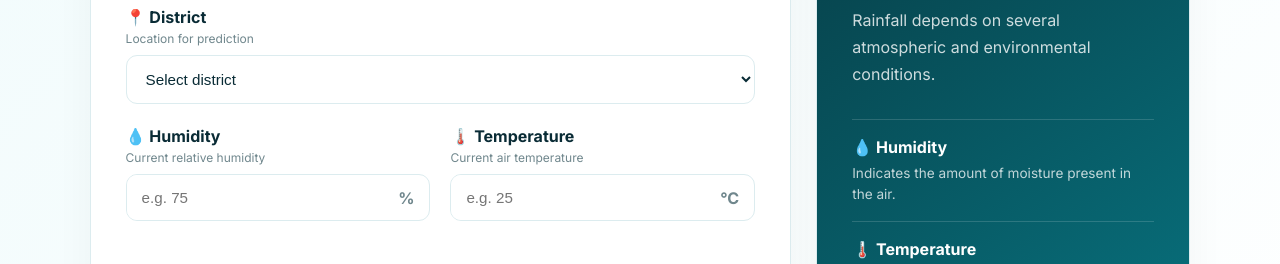
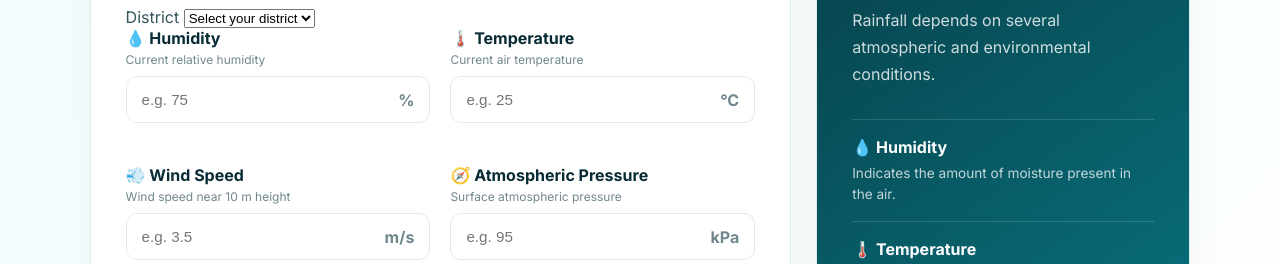
Before and after one commit to hancyshandeshc-hub/PROJECT_NO_1, a plain HTML site: page prediction.html in a window 1280 px wide. Shown: the part 480-744 px from the top of the page. Drawn offline with Linux system fonts and the light colour scheme.

Commit message:
Refactor district selection dropdown in prediction.html

```diff
--- a/prediction.html
+++ b/prediction.html
@@ -116,75 +116,78 @@
 
                     <!-- DISTRICT -->
 
-                    <div class="input-group">
+                    <div class="form-group">
+    <label for="district">
+        District
+    </label>
 
-                        <label for="district">
+    <select id="district" name="district" required>
+        <option value="" disabled selected>Select your district</option>
 
-                            📍 District
-
-                            <span>
-                                Location for prediction
-                            </span>
-
-                        </label>
-
-                        <select
-                            id="district"
-                            required
-                        >
-
-                            <option value="">
-                                Select district
-                            </option>
-
-                            <!--
-                            Replace/add districts according
-                            to the values used by your model.
-                            -->
-
-                            <option value="Kathmandu">
-                                Kathmandu
-                            </option>
-
-                            <option value="Chitwan">
-                                Chitwan
-                            </option>
-
-                            <option value="Jhapa">
-                                Jhapa
-                            </option>
-
-                            <option value="Morang">
-                                Morang
-                            </option>
-
-                            <option value="Sunsari">
-                                Sunsari
-                            </option>
-
-                            <option value="Rupandehi">
-                                Rupandehi
-                            </option>
-
-                            <option value="Kaski">
-                                Kaski
-                            </option>
-
-                            <option value="Lalitpur">
-                                Lalitpur
-                            </option>
-
-                            <option value="Bhaktapur">
-                                Bhaktapur
-                            </option>
-
-                            <option value="Others">
-                                Others
-                            </option>
-
-                        </select>
-
-                    </div>
+        <option value="Arghakhanchi">Arghakhanchi</option>
+        <option value="Baglung">Baglung</option>
+        <option value="Baitadi">Baitadi</option>
+        <option value="Bajang">Bajang</option>
+        <option value="Banke">Banke</option>
+        <option value="Bara">Bara</option>
+        <option value="Bardiya">Bardiya</option>
+        <option value="Bhaktapur">Bhaktapur</option>
+        <option value="Chitawan">Chitawan</option>
+        <option value="Dadeldhura">Dadeldhura</option>
+        <option value="Dailekh">Dailekh</option>
+        <option value="Dang">Dang</option>
+        <option value="Darchula">Darchula</option>
+        <option value="Dhading">Dhading</option>
+        <option value="Dhankuta">Dhankuta</option>
+        <option value="Dhanusa">Dhanusa</option>
+        <option value="Dolkha">Dolkha</option>
+        <option value="Dolpa">Dolpa</option>
+        <option value="Doti">Doti</option>
+        <option value="Gorkha">Gorkha</option>
+        <option value="Gulmi">Gulmi</option>
+        <option value="Humla">Humla</option>
+        <option value="Ilam">Ilam</option>
+        <option value="Jhapa">Jhapa</option>
+        <option value="Jumla">Jumla</option>
+        <option value="Kabhre">Kabhre</option>
+        <option value="Kailali">Kailali</option>
+        <option value="Kanchanpur">Kanchanpur</option>
+        <option value="Kaski">Kaski</option>
+        <option value="Kathmandu">Kathmandu</option>
+        <option value="Lalitpur">Lalitpur</option>
+        <option value="Lamjung">Lamjung</option>
+        <option value="Mahottari">Mahottari</option>
+        <option value="Makwanpur">Makwanpur</option>
+        <option value="Manang">Manang</option>
+        <option value="Morang">Morang</option>
+        <option value="Mugu">Mugu</option>
+        <option value="Mustang">Mustang</option>
+        <option value="Myagdi">Myagdi</option>
+        <option value="Nawalparasi">Nawalparasi</option>
+        <option value="Nuwakot">Nuwakot</option>
+        <option value="Okhaldhunga">Okhaldhunga</option>
+        <option value="Palpa">Palpa</option>
+        <option value="Panchther">Panchther</option>
+        <option value="Parbat">Parbat</option>
+        <option value="Rasuwa">Rasuwa</option>
+        <option value="Routahat">Routahat</option>
+        <option value="Rukum">Rukum</option>
+        <option value="Rupandehi">Rupandehi</option>
+        <option value="Salyan">Salyan</option>
+        <option value="Sankhuwasabha">Sankhuwasabha</option>
+        <option value="Saptari">Saptari</option>
+        <option value="Sarlahi">Sarlahi</option>
+        <option value="Sindhuli">Sindhuli</option>
+        <option value="Solukhumbu">Solukhumbu</option>
+        <option value="Sunsari">Sunsari</option>
+        <option value="Surkhet">Surkhet</option>
+        <option value="Syangja">Syangja</option>
+        <option value="Tanahun">Tanahun</option>
+        <option value="Taplejung">Taplejung</option>
+        <option value="Terhathum">Terhathum</option>
+        <option value="Udayapur">Udayapur</option>
+    </select>
+</div>
 
 
                     <div class="form-grid">
```
